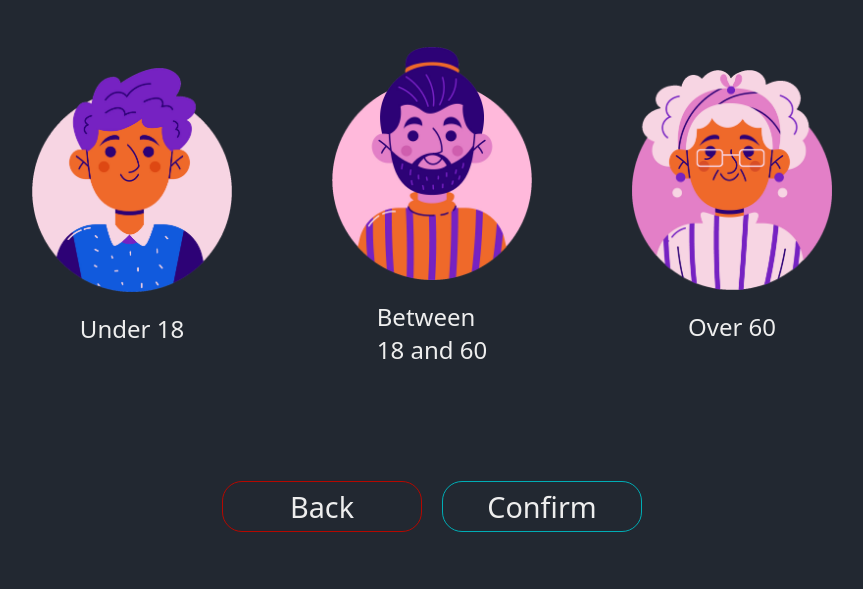
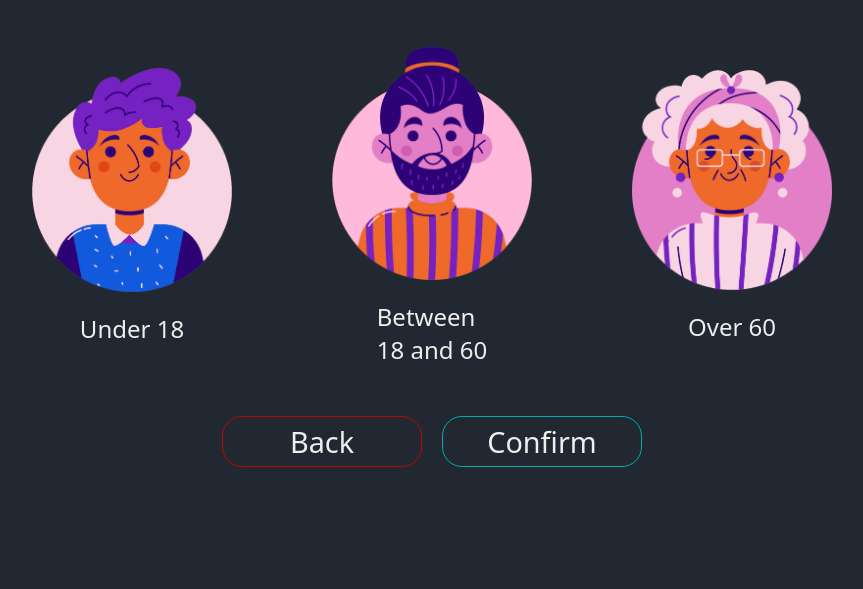
Before and after one commit to LukaTsanavaBTU/datafest-quiz, a plain HTML site: page pages/age.html in a window 1280 px wide. Shown: the part 211-800 px from the top of the page, without its empty margins (208-1071 px from the left). Drawn offline with Linux system fonts and the light colour scheme.

Commit message:
Slightly change layout for gender and age pages

```diff
--- a/css/age.css
+++ b/css/age.css
@@ -2,7 +2,8 @@ main {
     display: flex;
     flex-direction: column;
     align-items: center;
-    justify-content: space-around;
+    justify-content: center;
+    gap: 50px;
     height: 100%;
 }
 
--- a/css/gender.css
+++ b/css/gender.css
@@ -2,7 +2,8 @@ main {
     display: flex;
     flex-direction: column;
     align-items: center;
-    justify-content: space-around;
+    justify-content: center;
+    gap: 50px;
     height: 100%;
 }
 
```
